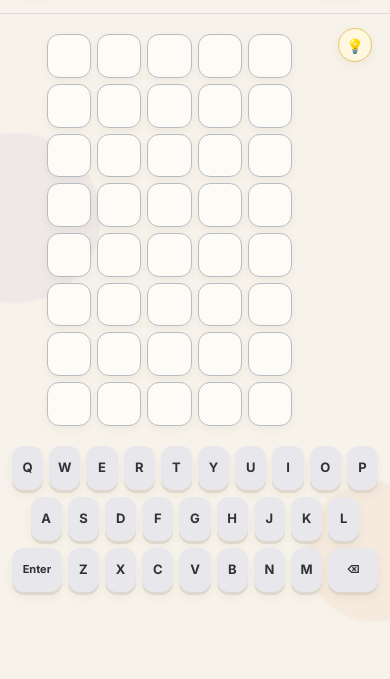
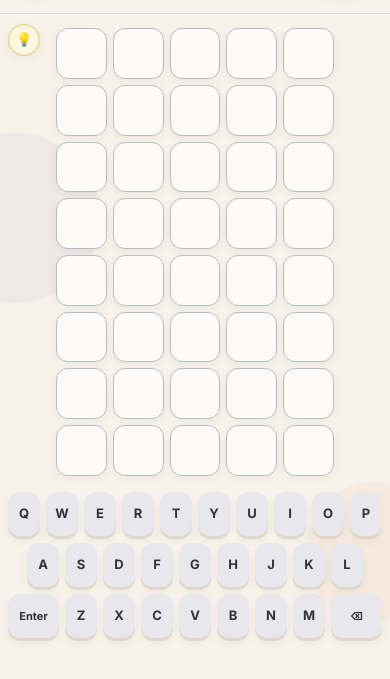
Before and after one commit to dillonleeper/wordstake, a plain HTML site: page index.html in a window 390 px wide. Shown: the part 53-732 px from the top of the page. Drawn offline with nearby package versions, Linux system fonts and the light colour scheme; no server answers.

Commit message:
Fix mobile game centering and sizing

```diff
--- a/theme.css
+++ b/theme.css
@@ -476,19 +476,45 @@ footer { display: none !important; }
 @media (max-width: 480px) {
   body::before { width: 170px; height: 170px; left: -70px; top: 22%; }
   body::after { width: 140px; height: 140px; right: -55px; bottom: 20%; }
-  .game-main { gap: 16px !important; padding-top: 20px !important; }
-  .game-tools { top: 14px; right: 18px; }
+  .game-main {
+    gap: 12px !important;
+    padding: 14px 8px 18px !important;
+    overflow-x: clip;
+  }
+  .game-tools {
+    top: 10px;
+    left: 8px;
+    right: auto;
+  }
+  #btn-hint {
+    width: 32px !important;
+    height: 32px !important;
+    font-size: 13px !important;
+  }
+  .board-stage {
+    position: relative;
+    width: 100% !important;
+    max-width: none !important;
+    justify-content: center !important;
+  }
   #grid, #sidebar, #grid > div { gap: 6px !important; }
   #grid > div > div {
-    width: clamp(36px, 11.3vw, 45px) !important;
-    height: clamp(36px, 11.2vw, 45px) !important;
+    width: clamp(40px, 13vw, 51px) !important;
+    height: clamp(40px, 13vw, 51px) !important;
     border-radius: 12px !important;
-    font-size: 20px !important;
+    font-size: clamp(20px, 6vw, 23px) !important;
+  }
+  #sidebar {
+    position: absolute;
+    top: 0;
+    left: calc(50% + min(32.5vw, 127.5px) + 8px);
+    z-index: 2;
   }
   #sidebar > div {
     min-width: 43px !important;
-    height: clamp(36px, 11.2vw, 45px) !important;
+    height: clamp(40px, 13vw, 51px) !important;
   }
+  .mobile-input-help { margin-top: 2px !important; }
   #post-game { padding-top: 8px !important; }
   #post-game-message { font-size: 25px !important; }
 }
```
